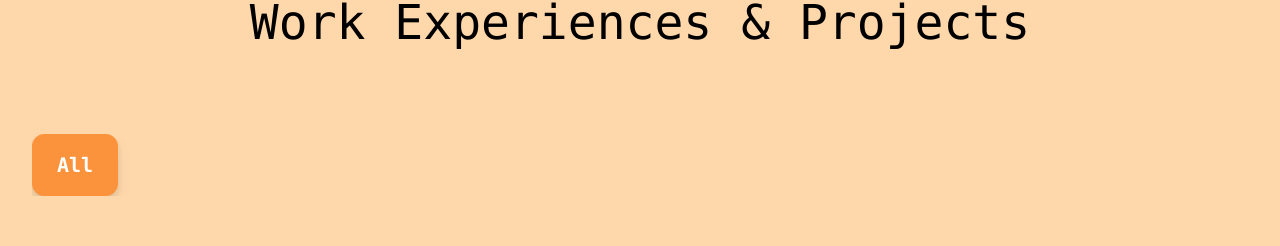
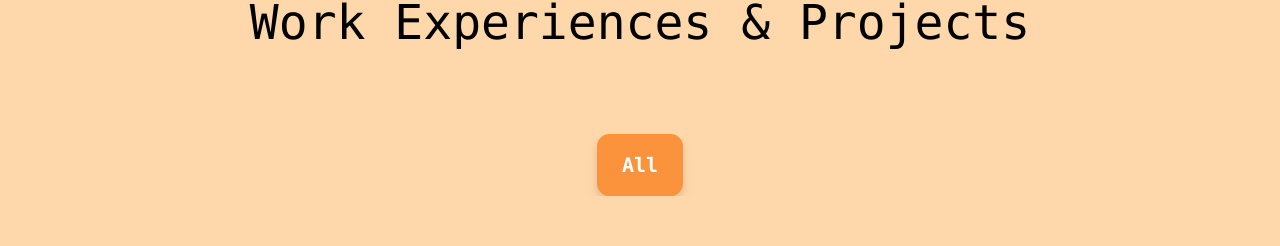
Before and after one commit to Brandontzhang/Portfolio2, a React (Vite) app in the folder frontend/: page / in a window 1280 px wide. Shown: the part 1746-1992 px from the top of the page. Built offline with nearby package versions, Linux system fonts and the light colour scheme; no server answers.

Commit message:
Fixed only for small screens

```diff
--- a/frontend/src/container/Projects.tsx
+++ b/frontend/src/container/Projects.tsx
@@ -33,7 +33,7 @@ const Projects = () => {
                     <span>Work Experiences</span> & <span>Projects</span>
                 </SectionHeader>
 
-                <section className="z-10 mt-5 flex w-[95%] overflow-x-auto whitespace-nowrap sm:mt-10 space-x-4">
+                <section className="z-10 mt-5 flex w-[95%] sm:justify-center overflow-x-auto whitespace-nowrap sm:mt-10 space-x-4">
                     {Array.from(workTypes).map((workType: string) => (
                         <ProjectTypeButton
                             key={workType}
```
